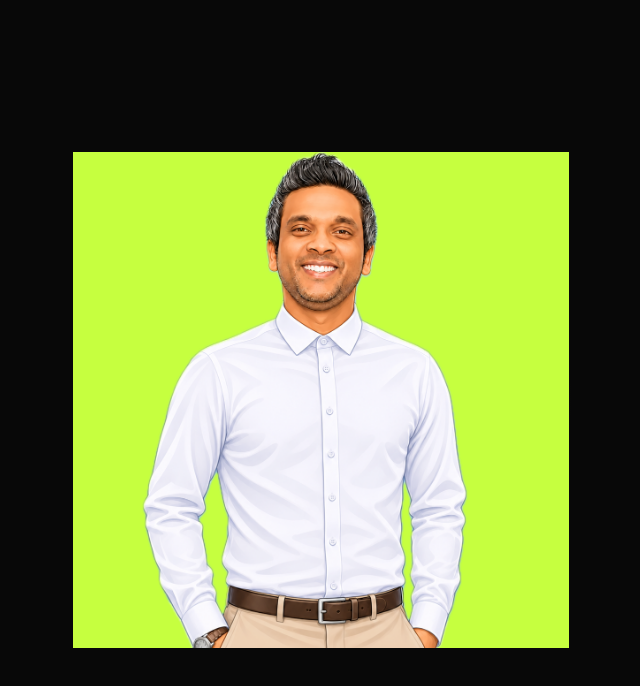
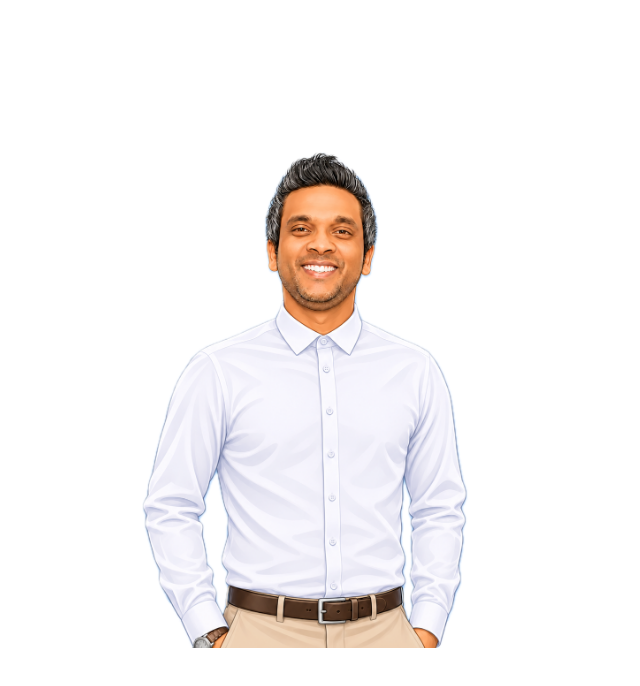
Before and after one commit to CodeByNath/WeeraX, a plain HTML site: page index.html in a window 1280 px wide. Shown: the whole page, without its empty margins (319-959 px from the left). Drawn offline with Linux system fonts and the light colour scheme.

Commit message:
Remove portfolio background

```diff
--- a/assets/styles/main.css
+++ b/assets/styles/main.css
@@ -1,10 +1,6 @@
-:root { color-scheme: dark; background: #080808; }
-
 * { box-sizing: border-box; }
 
 html, body { width: 100%; min-height: 100%; margin: 0; overflow: hidden; }
-
-body { background: #080808; }
 
 .viewport {
   width: 100vw;
@@ -12,9 +8,6 @@ body { background: #080808; }
   display: grid;
   place-items: center;
   overflow: hidden;
-  background:
-    radial-gradient(circle at 50% 50%, rgba(198, 255, 63, .08), transparent 34%),
-    #080808;
 }
 
 .image-square {
@@ -24,7 +17,6 @@ body { background: #080808; }
   max-height: calc(100svh - 2.5rem);
   margin: 0;
   overflow: hidden;
-  background: #c6ff3f;
 }
 
 .image-square img {
```
